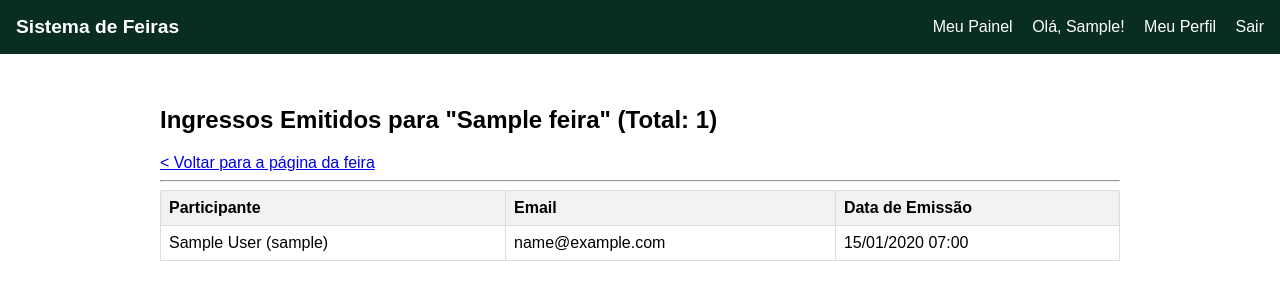
After one commit to jm-236/trabalho-ES, a Django app: page /feira/1/ingressos/ in a window 1280 px wide. The commit adds this page. Shown: the top 300 px of the page. Run offline with Django 5.2, Linux system fonts and the light colour scheme; a user stored in the database is signed in; tables that the repository leaves empty hold one stand-in row (values such as "Sample post").

Commit message:
Visualização de ingressos

```diff
--- /dev/null
+++ b/sistema_de_gestao_de_feiras/core/templates/core/visualizar_ingressos.html
@@ -0,0 +1,32 @@
+{% extends 'core/base.html' %}
+{% block title %}Ingressos Emitidos - {{ feira.nome }}{% endblock %}
+
+{% block content %}
+    <h2>Ingressos Emitidos para "{{ feira.nome }}" (Total: {{ ingressos.count }})</h2>
+    <a href="{% url 'detalhes_feira' feira.id %}">< Voltar para a página da feira</a>
+    <hr>
+
+    {% if ingressos %}
+        <table style="width: 100%; border-collapse: collapse;">
+            <thead>
+                <tr style="background-color: #f2f2f2;">
+                    <th style="padding: 8px; border: 1px solid #ddd; text-align: left;">Participante</th>
+                    <th style="padding: 8px; border: 1px solid #ddd; text-align: left;">Email</th>
+                    <th style="padding: 8px; border: 1px solid #ddd; text-align: left;">Data de Emissão</th>
+                </tr>
+            </thead>
+            <tbody>
+                {% for ingresso in ingressos %}
+                    <tr>
+                        <td style="padding: 8px; border: 1px solid #ddd;">{{ ingresso.usuario.get_full_name }} ({{ ingresso.usuario.username }})</td>
+                        <td style="padding: 8px; border: 1px solid #ddd;">{{ ingresso.usuario.email }}</td>
+                        <td style="padding: 8px; border: 1px solid #ddd;">{{ ingresso.data_emissao|date:"d/m/Y H:i" }}</td>
+                    </tr>
+                {% endfor %}
+            </tbody>
+        </table>
+    {% else %}
+        <p>Nenhum ingresso foi emitido para esta feira ainda.</p>
+    {% endif %}
+
+{% endblock %}
--- a/sistema_de_gestao_de_feiras/core/urls.py
+++ b/sistema_de_gestao_de_feiras/core/urls.py
@@ -39,4 +39,7 @@ urlpatterns = [
     path('feira/<int:feira_id>/gerenciar/', views.gerenciar_expositores, name='gerenciar_expositores'),
     path('feira/<int:feira_id>/aprovar/<int:expositor_id>/', views.aprovar_expositor, name='aprovar_expositor'),
     path('feira/<int:feira_id>/rejeitar/<int:expositor_id>/', views.rejeitar_expositor, name='rejeitar_expositor'),
+
+    # ingressos
+    path('feira/<int:feira_id>/ingressos/', views.visualizar_ingressos, name='visualizar_ingressos')
 ]
--- a/sistema_de_gestao_de_feiras/core/views.py
+++ b/sistema_de_gestao_de_feiras/core/views.py
@@ -279,3 +279,25 @@ def rejeitar_expositor(request, feira_id, expositor_id):
         feira.expositores_pendentes.remove(expositor)
         messages.success(request, f'A inscrição do expositor {expositor.usuario.get_full_name()} foi rejeitada.')
     return redirect('gerenciar_expositores', feira_id=feira.id)
+
+@login_required
+def visualizar_ingressos(request, feira_id):
+    feira = get_object_or_404(Feira, pk=feira_id)
+
+    # Bloco de segurança para garantir que apenas o organizador da feira veja esta página
+    try:
+        if request.user != feira.organizador.usuario:
+            messages.error(request, "Você não tem permissão para ver os ingressos desta feira.")
+            return redirect('inicio')
+    except AttributeError: # Se o related_name 'organizador' não existir para o user
+        messages.error(request, "Apenas organizadores podem acessar esta página.")
+        return redirect('inicio')
+
+    # Busca todos os ingressos associados a esta feira
+    ingressos_emitidos = Ingresso.objects.filter(feira=feira)
+
+    context = {
+        'feira': feira,
+        'ingressos': ingressos_emitidos
+    }
+    return render(request, 'core/visualizar_ingressos.html', context)
```
Also changed, not shown: sistema_de_gestao_de_feiras/core/templates/core/detalhes_feira.html (+7 -2 lines).
